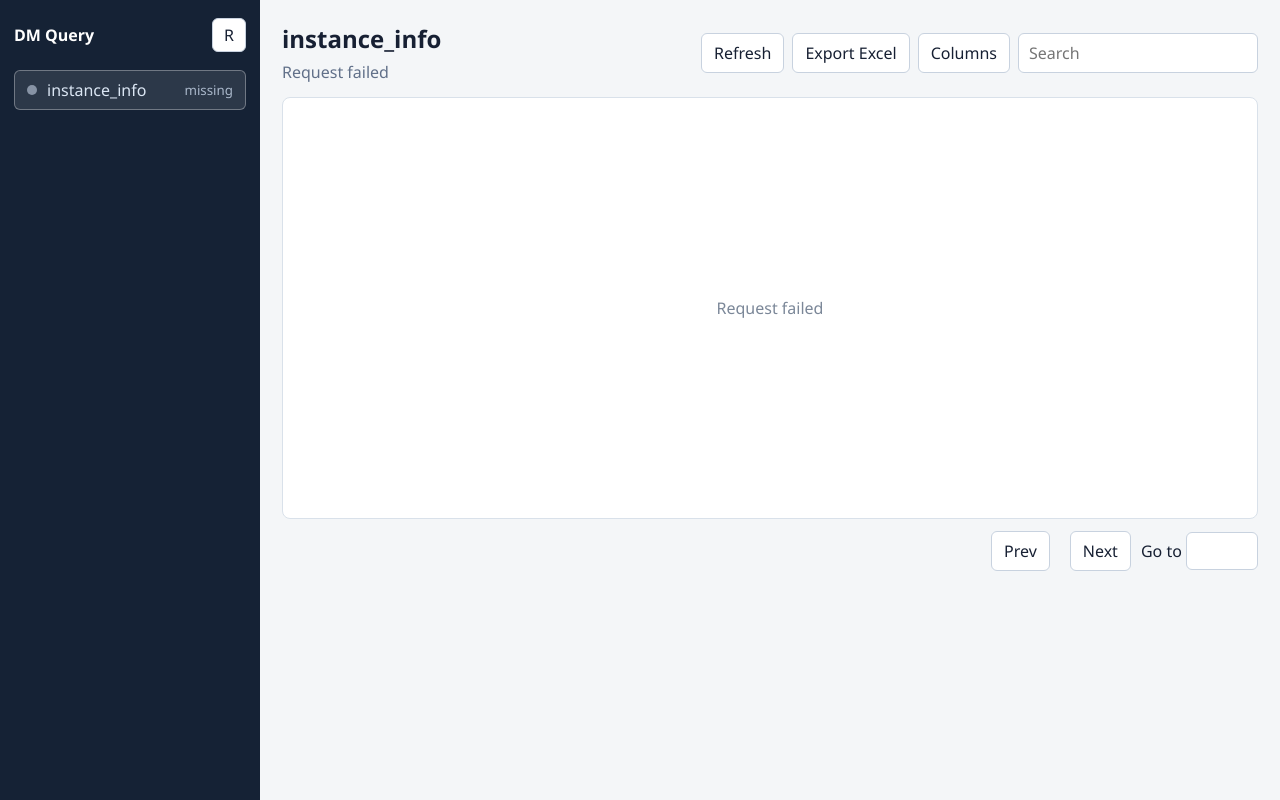
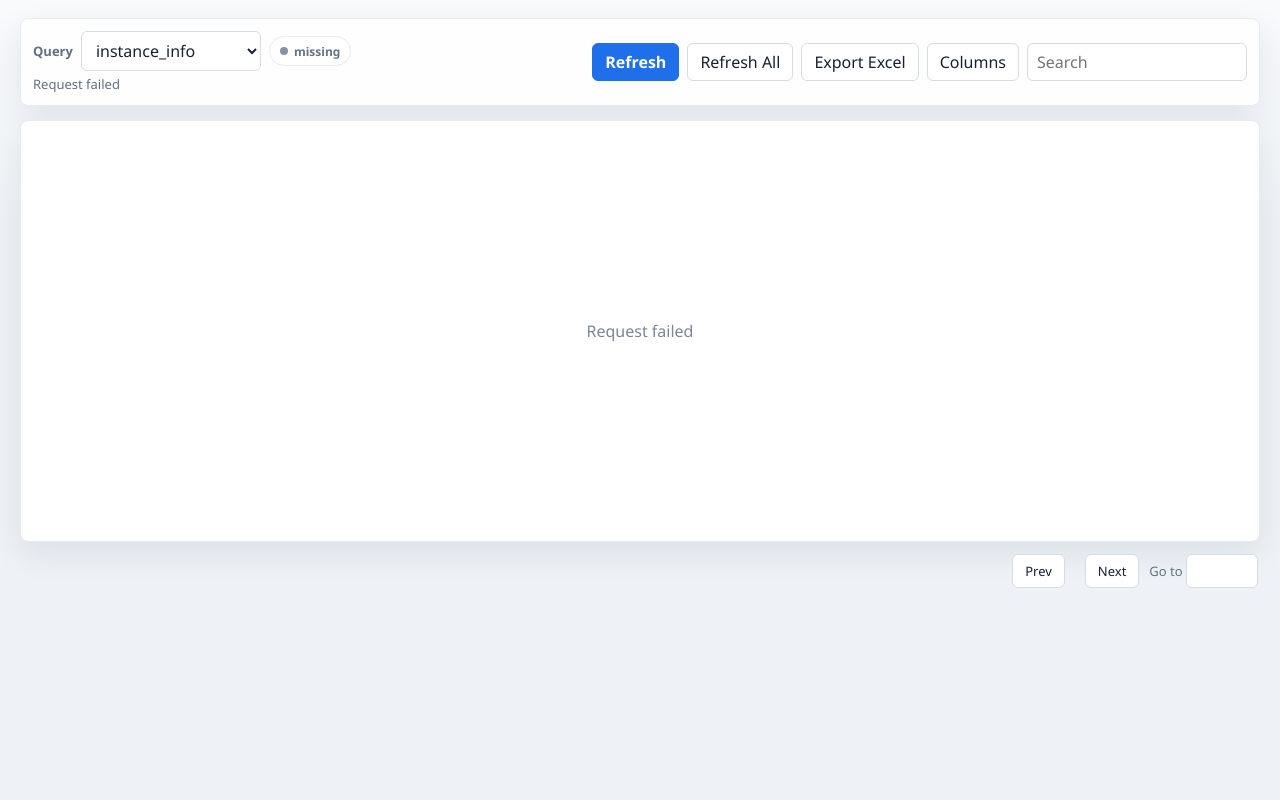
Before and after one commit to ShyNodes1208/dm-chushihua-codex, a Flask app: page / in a window 1280 px wide. Run offline with Flask 3, Linux system fonts and the light colour scheme.

Commit message:
Improve dashboard layout and styling

```diff
--- a/static/style.css
+++ b/static/style.css
@@ -1,8 +1,15 @@
 :root {
   color-scheme: light;
   font-family: "Microsoft YaHei", "Segoe UI", sans-serif;
-  color: #172033;
-  background: #f4f6f8;
+  color: #182230;
+  background: #eef2f6;
+  --accent: #1f6feb;
+  --accent-strong: #1558c0;
+  --border: #d4dce7;
+  --border-soft: #e5ebf2;
+  --panel: #ffffff;
+  --text-muted: #627083;
+  --shadow: 0 12px 32px rgba(18, 31, 51, 0.08);
 }
 
 * {
@@ -12,26 +19,31 @@
 body {
   margin: 0;
   min-height: 100vh;
-  display: grid;
-  grid-template-columns: 260px 1fr;
+  background:
+    linear-gradient(180deg, #f8fafc 0, #eef2f6 220px),
+    #eef2f6;
 }
 
 button,
-input {
+input,
+select {
   font: inherit;
 }
 
 button {
-  border: 1px solid #c8d2df;
+  border: 1px solid var(--border);
   background: #ffffff;
   color: #172033;
   border-radius: 6px;
-  padding: 8px 12px;
+  min-height: 34px;
+  padding: 7px 12px;
   cursor: pointer;
+  transition: border-color 0.15s ease, box-shadow 0.15s ease, background 0.15s ease, color 0.15s ease;
 }
 
 button:hover:not(:disabled) {
-  border-color: #2f6fed;
+  border-color: var(--accent);
+  box-shadow: 0 0 0 3px rgba(31, 111, 235, 0.1);
 }
 
 button:disabled {
@@ -39,56 +51,21 @@ button:disabled {
   cursor: not-allowed;
 }
 
-.sidebar {
-  background: #152235;
+.primary-action {
+  border-color: var(--accent);
+  background: var(--accent);
   color: #ffffff;
-  min-height: 100vh;
-  padding: 18px 14px;
+  font-weight: 700;
 }
 
-.brand {
-  display: flex;
-  align-items: center;
-  justify-content: space-between;
-  margin-bottom: 18px;
-}
-
-.brand button {
-  width: 34px;
-  height: 34px;
-  padding: 0;
-}
-
-.query-list {
-  display: grid;
-  gap: 8px;
-}
-
-.query-item {
-  width: 100%;
-  display: grid;
-  grid-template-columns: 12px 1fr auto;
-  align-items: center;
-  gap: 8px;
-  text-align: left;
-  color: #dbe6f4;
-  background: transparent;
-  border-color: rgba(255, 255, 255, 0.14);
-}
-
-.query-item.active,
-.query-item:hover {
-  background: rgba(255, 255, 255, 0.1);
-  border-color: rgba(255, 255, 255, 0.32);
-}
-
-.query-item small {
-  color: #aab8cb;
+.primary-action:hover:not(:disabled) {
+  border-color: var(--accent-strong);
+  background: var(--accent-strong);
 }
 
 .dot {
-  width: 10px;
-  height: 10px;
+  width: 8px;
+  height: 8px;
   border-radius: 50%;
   background: #8b98a9;
 }
@@ -107,47 +84,113 @@ button:disabled {
 
 .main {
   min-width: 0;
-  padding: 22px;
+  padding: 18px 20px;
 }
 
 .toolbar {
   display: flex;
   align-items: center;
   justify-content: space-between;
-  gap: 16px;
+  gap: 18px;
   margin-bottom: 14px;
+  border: 1px solid var(--border-soft);
+  border-radius: 8px;
+  background: rgba(255, 255, 255, 0.9);
+  box-shadow: var(--shadow);
+  padding: 12px;
 }
 
-h1 {
-  margin: 0;
-  font-size: 24px;
+.query-head {
+  min-width: 260px;
+}
+
+.query-picker {
+  display: flex;
+  align-items: center;
+  gap: 8px;
+}
+
+.query-picker label {
+  color: var(--text-muted);
+  font-size: 13px;
+  font-weight: 700;
+}
+
+.query-picker select {
+  min-width: 180px;
+  max-width: 280px;
+  border: 1px solid var(--border);
+  border-radius: 6px;
+  background: #ffffff;
+  color: #182230;
+  min-height: 34px;
+  padding: 7px 32px 7px 10px;
+}
+
+.query-picker select:focus,
+.actions input:focus,
+.pager input:focus {
+  border-color: var(--accent);
+  box-shadow: 0 0 0 3px rgba(31, 111, 235, 0.12);
+  outline: none;
+}
+
+.status-pill {
+  display: inline-flex;
+  align-items: center;
+  gap: 6px;
+  min-height: 30px;
+  border: 1px solid var(--border-soft);
+  border-radius: 999px;
+  background: #ffffff;
+  color: #617089;
+  padding: 0 10px;
+  font-size: 12px;
+  font-weight: 700;
+}
+
+.status-pill.valid {
+  color: #1d7a49;
+}
+
+.status-pill.stale {
+  color: #9a6a00;
+}
+
+.status-pill.missing {
+  color: #667386;
 }
 
 p {
-  margin: 6px 0 0;
-  color: #617089;
+  margin: 4px 0 0;
+  color: var(--text-muted);
+  font-size: 13px;
 }
 
 .actions {
   position: relative;
   display: flex;
   align-items: center;
+  flex-wrap: wrap;
+  justify-content: flex-end;
   gap: 8px;
 }
 
 .actions input {
-  width: 240px;
-  border: 1px solid #c8d2df;
+  width: 220px;
+  border: 1px solid var(--border);
   border-radius: 6px;
-  padding: 8px 10px;
+  min-height: 34px;
+  padding: 7px 9px;
 }
 
 .result-area {
-  background: #ffffff;
-  border: 1px solid #d9e1ea;
+  background: var(--panel);
+  border: 1px solid var(--border-soft);
   border-radius: 8px;
   min-height: 420px;
   overflow: hidden;
+  box-shadow: var(--shadow);
 }
 
 .empty {
@@ -355,12 +398,14 @@ tbody tr:hover .frozen-col {
   align-items: center;
   justify-content: flex-end;
   gap: 10px;
-  padding-top: 12px;
+  padding: 12px 2px 0;
+  color: var(--text-muted);
+  font-size: 13px;
 }
 
 .pager input {
   width: 72px;
-  border: 1px solid #c8d2df;
+  border: 1px solid var(--border);
   border-radius: 6px;
   padding: 7px 8px;
 }
--- a/templates/index.html
+++ b/templates/index.html
@@ -7,22 +7,22 @@
   <link rel="stylesheet" href="/static/style.css">
 </head>
 <body>
-  <aside class="sidebar">
-    <div class="brand">
-      <strong>DM Query</strong>
-      <button id="refreshAllBtn" title="Refresh all">R</button>
-    </div>
-    <nav id="queryList" class="query-list"></nav>
-  </aside>
-
   <main class="main">
     <header class="toolbar">
-      <div>
-        <h1 id="queryTitle">Select a query</h1>
-        <p id="queryMeta">Query cache status is shown on the left.</p>
+      <div class="query-head">
+        <div class="query-picker">
+          <label for="querySelect">Query</label>
+          <select id="querySelect"></select>
+          <span id="queryStatus" class="status-pill missing">
+            <span class="dot missing"></span>
+            <span>missing</span>
+          </span>
+        </div>
+        <p id="queryMeta">Select a query to view cached database information.</p>
       </div>
       <div class="actions">
-        <button id="refreshBtn">Refresh</button>
+        <button id="refreshBtn" class="primary-action">Refresh</button>
+        <button id="refreshAllBtn">Refresh All</button>
         <button id="exportBtn">Export Excel</button>
         <div class="column-menu">
           <button id="columnBtn" type="button" aria-expanded="false">Columns</button>
@@ -34,7 +34,7 @@
 
     <section id="toast" class="toast" hidden></section>
     <section id="resultArea" class="result-area">
-      <div class="empty">Select a SQL query from the left.</div>
+      <div class="empty">Select a SQL query above.</div>
     </section>
     <footer id="pager" class="pager" hidden>
       <button id="prevPage">Prev</button>
@@ -67,16 +67,7 @@
     async function loadQueries() {
       const data = await api("/api/queries");
       state.queries = data.queries || [];
-      $("queryList").innerHTML = state.queries.map(q => `
-        <button class="query-item ${q.name === state.current ? "active" : ""}" data-name="${escapeAttr(q.name)}">
-          <span class="dot ${escapeAttr(q.status)}"></span>
-          <span>${escapeHtml(q.name)}</span>
-          <small>${escapeHtml(statusText[q.status] || q.status)}</small>
-        </button>
-      `).join("");
-      document.querySelectorAll(".query-item").forEach(btn => {
-        btn.addEventListener("click", () => selectQuery(btn.dataset.name));
-      });
+      renderQuerySelect();
       if (!state.current && state.queries.length > 0) {
         await selectQuery(state.queries[0].name);
       }
@@ -85,11 +76,13 @@
     async function selectQuery(name) {
       state.current = name;
       state.page = 1;
-      $("queryTitle").textContent = name;
+      syncQuerySelect();
+      updateQueryStatus(queryStatusFor(name));
       try {
         state.cache = await api(`/api/query/${encodeURIComponent(name)}`);
         if (state.cache && state.cache.status === "missing") {
           $("queryMeta").textContent = "First load, querying now...";
+          updateQueryStatus("missing");
           await refreshCurrent();
           return;
         }
@@ -97,15 +90,45 @@
       } catch (err) {
         if (err.message && err.message.includes("No cache")) {
           $("queryMeta").textContent = "First load, querying now...";
+          updateQueryStatus("missing");
           await refreshCurrent();
           return;
         }
         state.cache = null;
         $("queryMeta").textContent = err.message;
+        updateQueryStatus("missing");
         $("resultArea").innerHTML = `<div class="empty">${escapeHtml(err.message)}</div>`;
         $("pager").hidden = true;
       }
       await loadQueries();
+    }
+
+    function renderQuerySelect() {
+      const select = $("querySelect");
+      select.disabled = state.queries.length === 0;
+      select.innerHTML = state.queries.length
+        ? state.queries.map(q => `<option value="${escapeAttr(q.name)}">${escapeHtml(q.name)}</option>`).join("")
+        : '<option value="">No queries</option>';
+      syncQuerySelect();
+      updateQueryStatus(queryStatusFor(state.current));
+    }
+
+    function syncQuerySelect() {
+      const select = $("querySelect");
+      if (state.current && select.value !== state.current) {
+        select.value = state.current;
+      }
+    }
+
+    function queryStatusFor(name) {
+      const query = state.queries.find(item => item.name === name);
+      return query ? query.status : "missing";
+    }
+
+    function updateQueryStatus(status) {
+      const safeStatus = statusText[status] ? status : "missing";
+      $("queryStatus").className = `status-pill ${safeStatus}`;
+      $("queryStatus").innerHTML = `<span class="dot ${safeStatus}"></span><span>${escapeHtml(statusText[safeStatus])}</span>`;
     }
 
     async function refreshCurrent() {
@@ -227,6 +250,7 @@
       const cache = state.cache;
       if (!cache) return;
       $("queryMeta").textContent = `Last query: ${cache.queried_at || "never"} | ${statusText[cache.status] || cache.status}`;
+      updateQueryStatus(cache.status);
 
       const table = cache.column_labels ? buildMeta(cache) : (isKeyValue(cache) ? buildKeyValue(cache) : buildFlat(cache));
       syncHiddenColumns(table);
@@ -368,6 +392,7 @@
     }
 
     $("refreshBtn").addEventListener("click", refreshCurrent);
+    $("querySelect").addEventListener("change", e => selectQuery(e.target.value));
     $("exportBtn").addEventListener("click", () => {
       if (!state.current) return showToast("Select a query first.");
       location.href = `/api/query/${encodeURIComponent(state.current)}/export`;
```
Also changed, not shown: other parts of static/style.css (+39 -26 lines).
